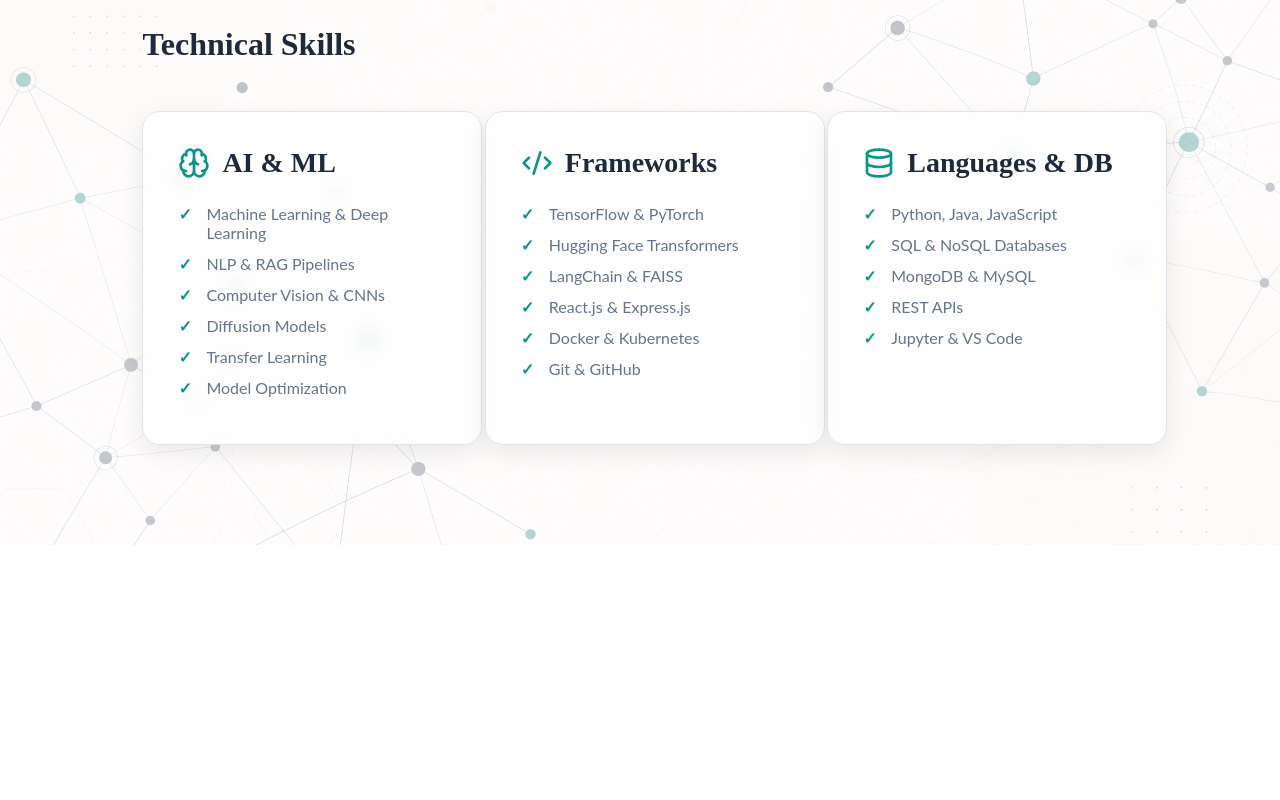
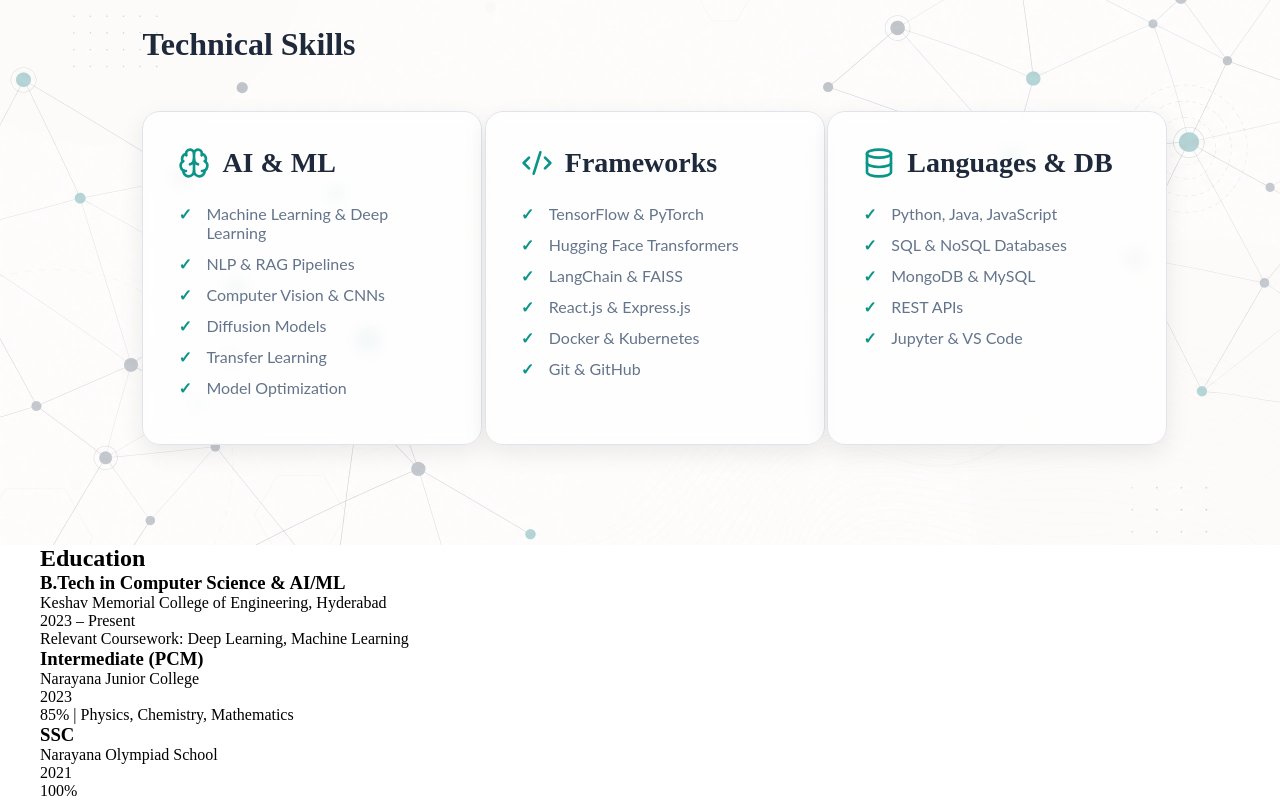
Before and after one commit to GeedipalliVasu/portfolio, a React (Vite) app: page / in a window 1280 px wide. Shown: the part 2774-3574 px from the top of the page. Before the commit the page ends 3319 px from the top, so only its background shows below. Built offline with nearby package versions, Linux system fonts and the light colour scheme.

Commit message:
added education

```diff
--- a/src/App.jsx
+++ b/src/App.jsx
@@ -145,12 +145,40 @@
         </div>
       </div>
     </section>
-    {/* <section className='education'>
+    <section className='education'>
       <div className="container">
         <h2>Education</h2>
+        <div className="education-list">
+          {[
+            {
+              degree:"B.Tech in Computer Science & AI/ML",
+              institution: 'Keshav Memorial College of Engineering, Hyderabad',
+              year: '2023 – Present',
+              details: 'Relevant Coursework: Deep Learning, Machine Learning'
+            },
+            {
+              degree: 'Intermediate (PCM)',
+              institution: 'Narayana Junior College',
+              year: '2023',
+              details: '85% | Physics, Chemistry, Mathematics',
+            },
+            {
+              degree: 'SSC',
+              institution: 'Narayana Olympiad School',
+              year: '2021',
+              details: '100%',
+            }
+          ].map((edu,idx)=>(
+            <div key={idx} className="education-item">
+              <h3>{edu.degree}</h3>
+              <p className='institution'>{edu.institution}</p>
+              <p className='year'>{edu.year}</p>
+              <p className='details'>{edu.details}</p>
+            </div>
+          ))}
+        </div>
       </div>
-
-    </section> */}
+    </section>
     </div>
   )
 }
```
